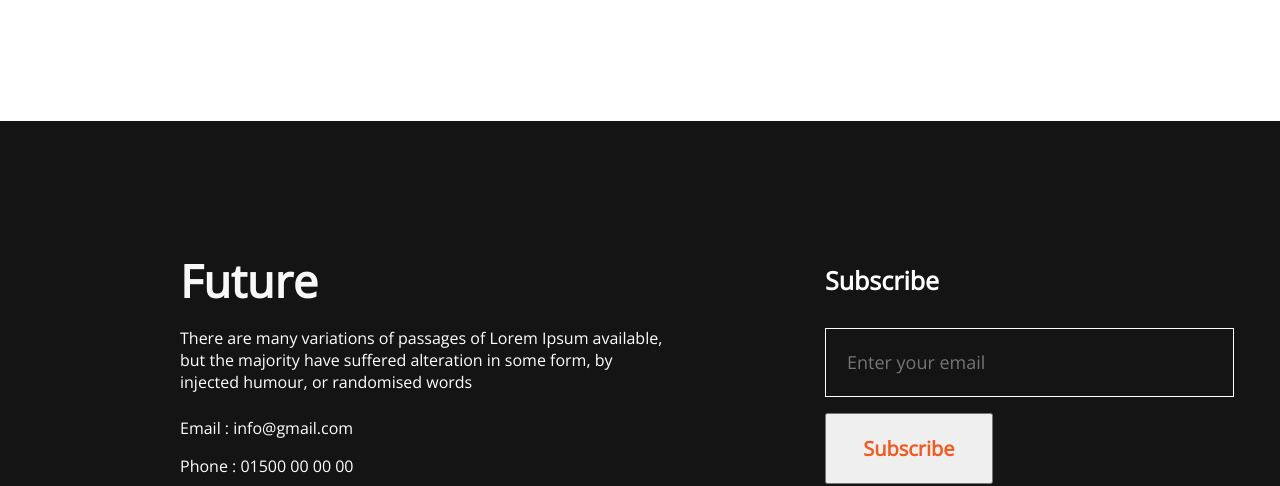
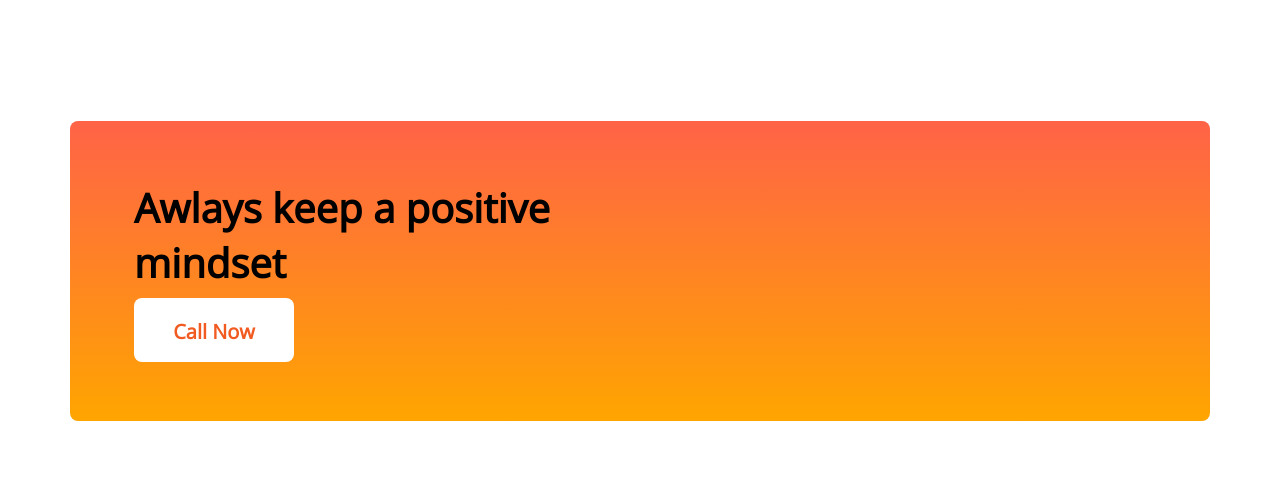
Before and after one commit to Al-amin-hossain-tamim/Assignment-2, a plain HTML site: page index.html in a window 1280 px wide. Shown: the part 2040-2526 px from the top of the page. Drawn offline with nearby package versions, Linux system fonts and the light colour scheme.

Commit message:
last commit

```diff
--- a/index.html
+++ b/index.html
@@ -109,6 +109,13 @@
         </article>
       </section>
       <!-- plan section end -->
+      <!-- bonus -->
+      <section class="smart-watch">
+        <h3 class="smart-advice">
+          Awlays keep a positive mindset
+        </h3>
+        <button class="call-btn">Call Now</button>
+      </section>
     </main>
     <footer>
       <section class="footer">
--- a/style/style.css
+++ b/style/style.css
@@ -86,8 +86,39 @@
   text-align: center;
   margin-bottom: 49.7px;
 }
+/* bonus section style */
+.smart-watch{
+  background-image: url("../images/watch.png");
+  background-repeat: no-repeat;
+  width: 1140px;
+  height: 300px;
+  background: linear-gradient(tomato,orange);
+  border-radius: 8px;
+  margin: 0 auto;
+}
+.smart-advice{
+  font-weight: 700;
+  font-size: 40px;
+  width: 459px;
+  height: 94px;
+  padding-top: 59px;
+  margin-left: 64px;
+}
+.call-btn{
+  margin:24px 0 59px 64px;
+  width: 160px;
+  height: 64px;
+  color: #F15B22;
+  background: #FFFFFF;
+  font-weight: 600;
+  font-size: 20px;
+  border-radius: 8px;
+  border: 0;
+  padding: 20px 36px;
+}
 /* footer section style */
 .footer {
+  margin-top: 130px;
   width: 1600px;
   height: 577px;
   display: flex;
```
